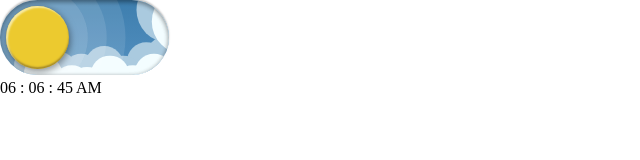
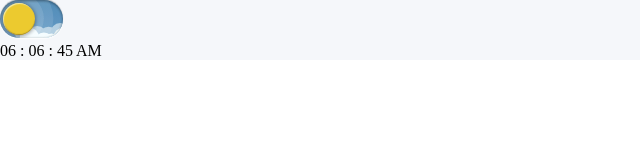
Before and after one commit to ankitadasz/DigitalClock, a plain HTML site: page index.html in a window 1280 px wide. Shown: the whole page, without its empty margins (0-640 px from the left). Drawn offline with Linux system fonts and the light colour scheme.

Commit message:
Button Size Fixed

```diff
--- a/index.html
+++ b/index.html
@@ -8,6 +8,10 @@
   </head>
   <body>
     <!-- --------------------------------------------------------------------------------------------------- -->
+    <div class="lightmode">
+
+
+    <div class="darkmode"></div>
     <button id="btn">
       <!-- From Uiverse.io by 00Kubi -->
       <label class="theme-switch">
@@ -66,6 +70,7 @@
         <span id="secs">00</span>
         <span id="ind">PM</span>
     </div>
+ </div>
     <script src="script.js"></script>
   </body>
 </html>
--- a/style.css
+++ b/style.css
@@ -4,14 +4,18 @@
     box-sizing: border-box;
 
 }
+body{
+    width: 100%;
+    height: 100%;
+}
 
     /* From Uiverse.io by 00Kubi */
 .theme-switch {
-  --toggle-size: 30px;
+  --toggle-size: 15px;
   /* the size is adjusted using font-size,
      this is not transform scale,
      so you can choose any size */
-  --container-width: 5.625em;
+  --container-width: 4.2em;
   --container-height: 2.5em;
   --container-radius: 6.25em;
   /* radius 0 - minecraft mode :) */
@@ -559,7 +563,11 @@
     transform: translateY(-100%) translateX(50%);
   }
 }
-#btn{
-    border:none;
+#btn {
+    border: none;
     background: none;
+    padding: 0;
 }
+.lightmode{
+    background-color:#F5F7FA ;
+}
```
